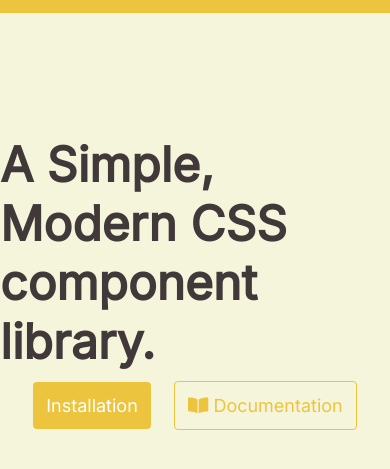
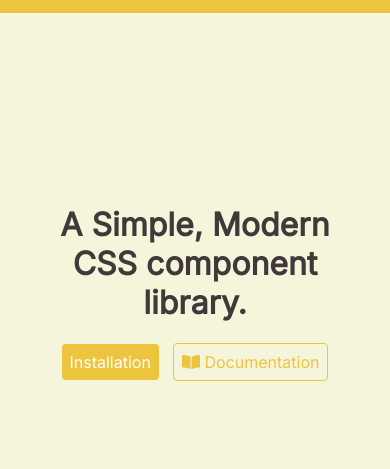
Before and after one commit to Karthik-Nayak98/shade-ui, a website: page index.html in a window 390 px wide. Shown: the part 45-514 px from the top of the page. Drawn offline with Linux system fonts and the light colour scheme.

Commit message:
add responsive styles

```diff
--- a/index.css
+++ b/index.css
@@ -39,26 +39,27 @@ i.fa-twitter {
   font-size: 1.6rem;
 }
 
-main {
-  min-width: 75vw;
+.container {
   height: 65vh;
   display: flex;
+  flex-direction: column;
   justify-content: center;
-  flex-direction: column;
   align-items: center;
 }
 
 h2.header {
   color: rgb(65, 57, 57);
-  font-size: 3rem;
+  font-size: 2rem;
+  padding: 1rem 3rem;
+  text-align: center;
 }
+
 a.button {
-  padding: 0.8rem;
+  padding: 0.5rem;
   text-decoration: none;
   border-radius: 4px;
-  margin: 0.6rem;
+  margin: 0.3rem;
   display: inline-block;
-  font-size: large;
 }
 
 a.installation__button {
@@ -78,3 +79,14 @@ a.documentation__button:hover {
   color: white;
   transition: background-color 0.3s ease;
 }
+
+@media screen and (min-width: 748px) {
+  h2.header {
+    font-size: 3rem;
+  }
+  a.button {
+    padding: 0.8rem;
+    margin: 0.6rem;
+    font-size: large;
+  }
+}
```
